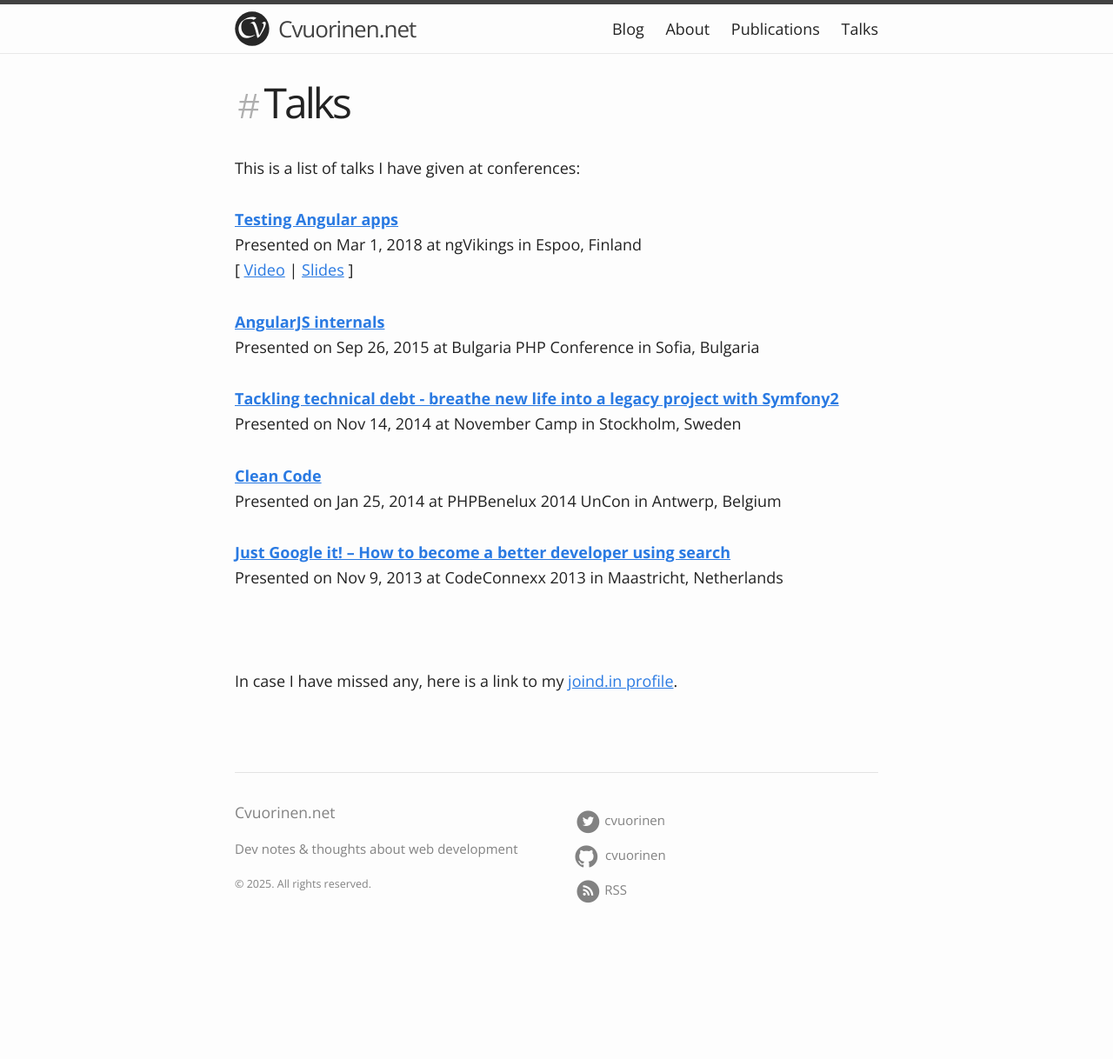
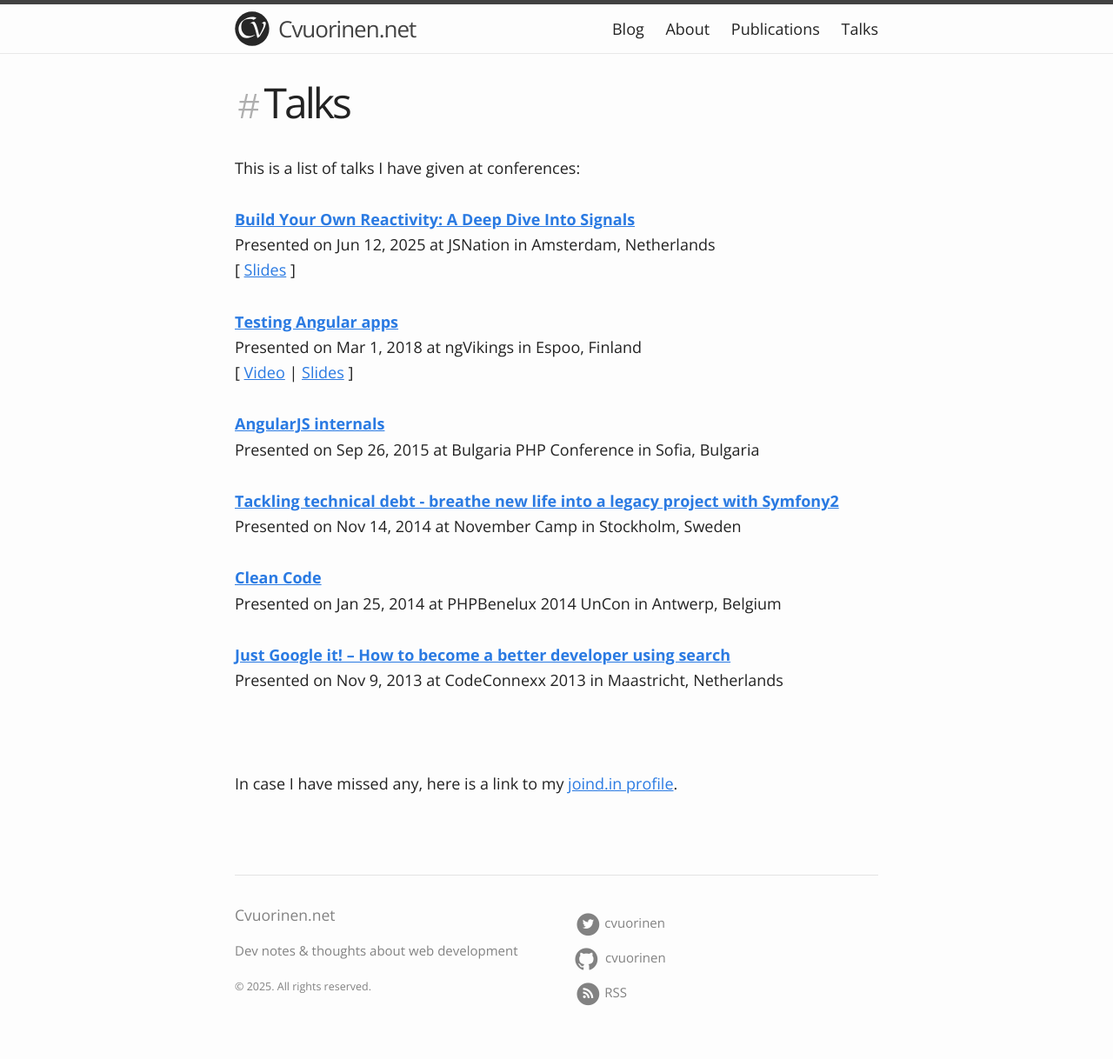
Before and after one commit to cvuorinen/cvuorinen.github.io, a Jekyll site: the page built from talks.md, in a window 1280 px wide. Shown: the whole page at 87% size. Built offline with Jekyll 4.4.1, drawn with Linux system fonts in a browser that asks for light colours; nearby versions of some CDN libraries; before the commit the page ends 1100 px from its top, so only the background shows below that.

Commit message:
Update talks.md

```diff
--- a/talks.md
+++ b/talks.md
@@ -5,6 +5,10 @@ permalink: /talks/
 ---
 
 This is a list of talks I have given at conferences:
+
+[**Build Your Own Reactivity: A Deep Dive Into Signals**](https://jsnation.com/)<br>
+Presented on Jun 12, 2025 at JSNation in Amsterdam, Netherlands<br>
+[ [Slides](https://cvuorinen.github.io/build-your-own-signals-slides/) ]<br>
 
 [**Testing Angular apps**](https://2018.ngvikings.org/schedule/day1?sessionId=120)<br>
 Presented on Mar 1, 2018 at ngVikings in Espoo, Finland<br>
```
